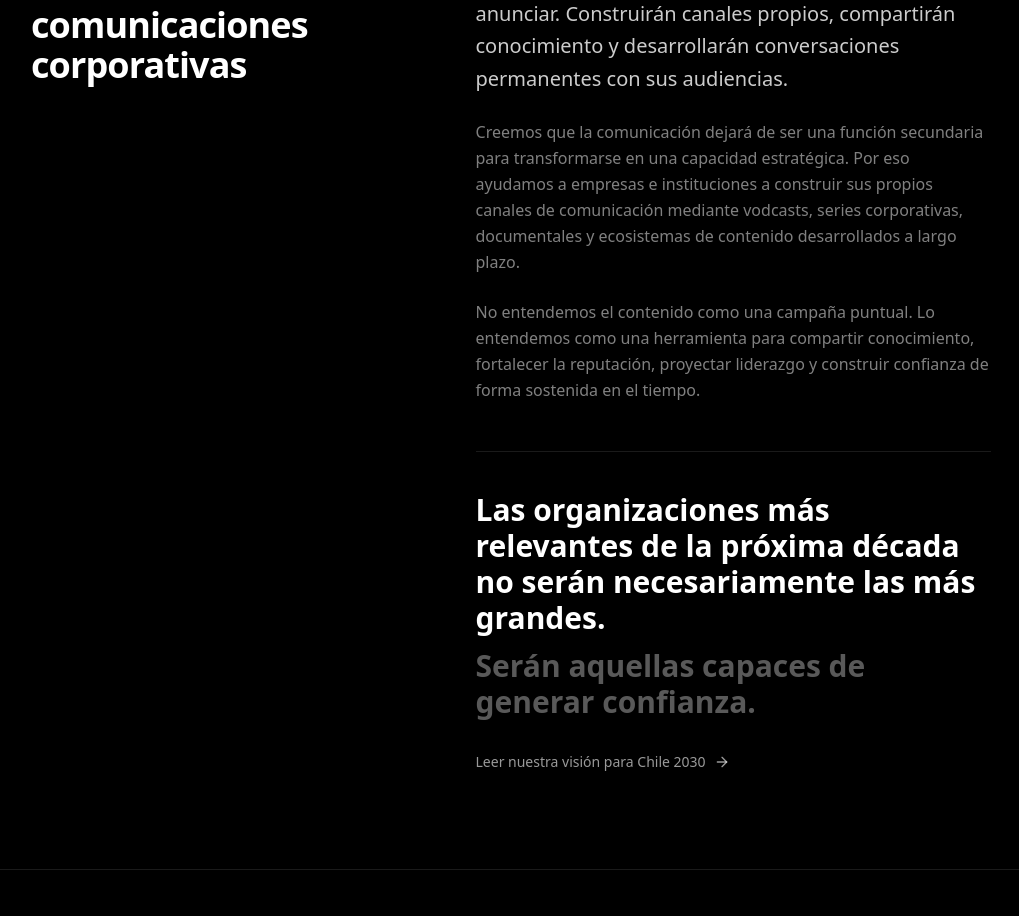
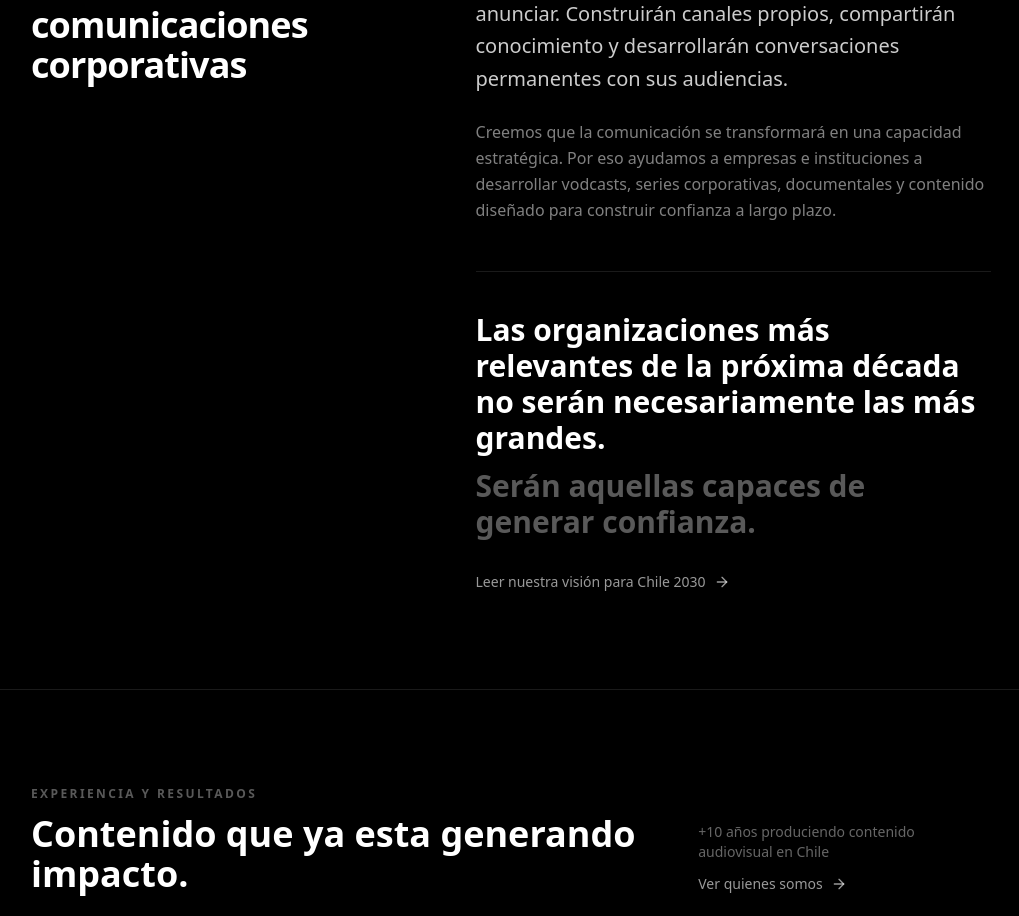
Before and after one commit to TronxGroup/Dekaelo-Media, a Next.js app: page / in a window 1280 px wide. Shown: the part 1027-1943 px from the top of the page, without its empty margins (129-1148 px from the left). Built offline with nearby package versions, Linux system fonts and the light colour scheme.

Commit message:
Update page.tsx

```diff
--- a/app/page.tsx
+++ b/app/page.tsx
@@ -214,18 +214,10 @@ export default function Page() {
         </p>
 
         <p className="mt-6 leading-relaxed text-white/50">
-          Creemos que la comunicación dejará de ser una función secundaria
-          para transformarse en una capacidad estratégica. Por eso ayudamos
-          a empresas e instituciones a construir sus propios canales de
-          comunicación mediante vodcasts, series corporativas, documentales
-          y ecosistemas de contenido desarrollados a largo plazo.
-        </p>
-
-        <p className="mt-6 leading-relaxed text-white/50">
-          No entendemos el contenido como una campaña puntual. Lo entendemos
-          como una herramienta para compartir conocimiento, fortalecer la
-          reputación, proyectar liderazgo y construir confianza de forma
-          sostenida en el tiempo.
+          Creemos que la comunicación se transformará en una capacidad
+          estratégica. Por eso ayudamos a empresas e instituciones a
+          desarrollar vodcasts, series corporativas, documentales y
+          contenido diseñado para construir confianza a largo plazo.
         </p>
 
         <div className="mt-12 border-t border-white/10 pt-10">
```
